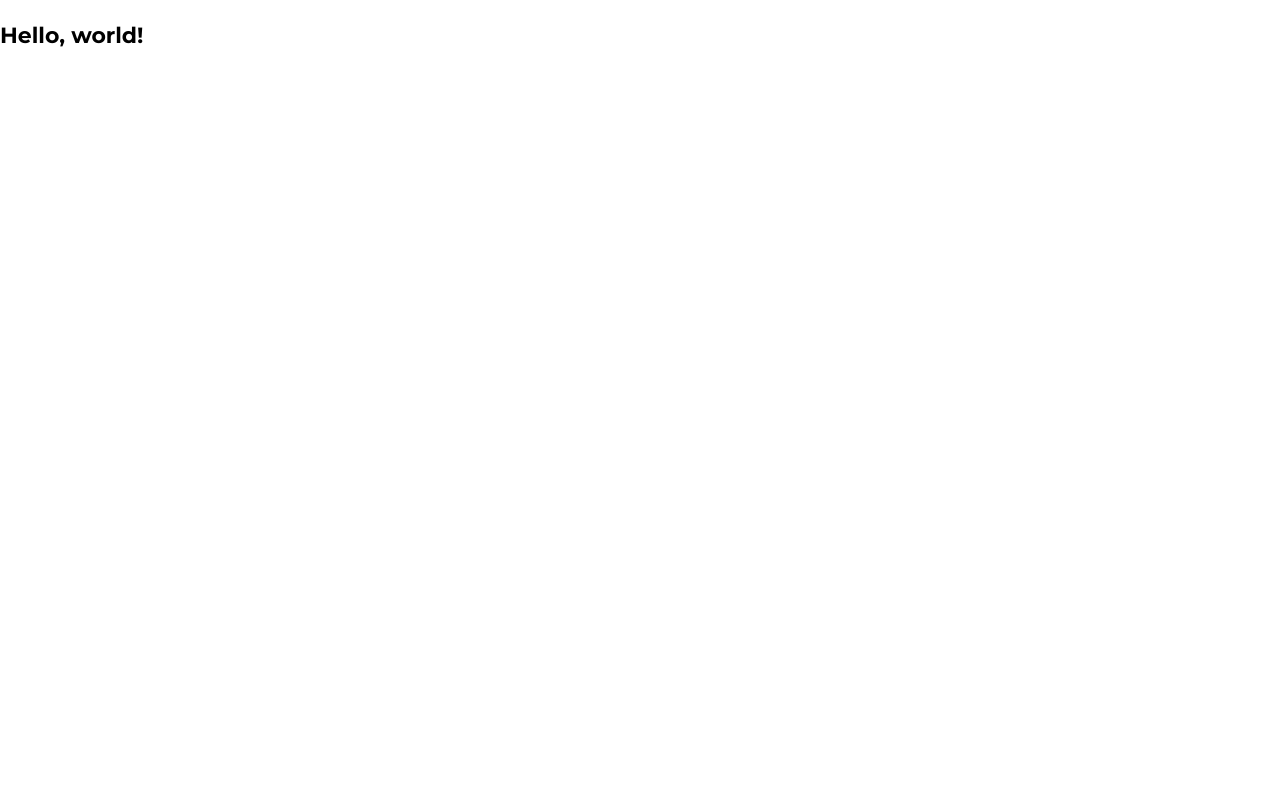
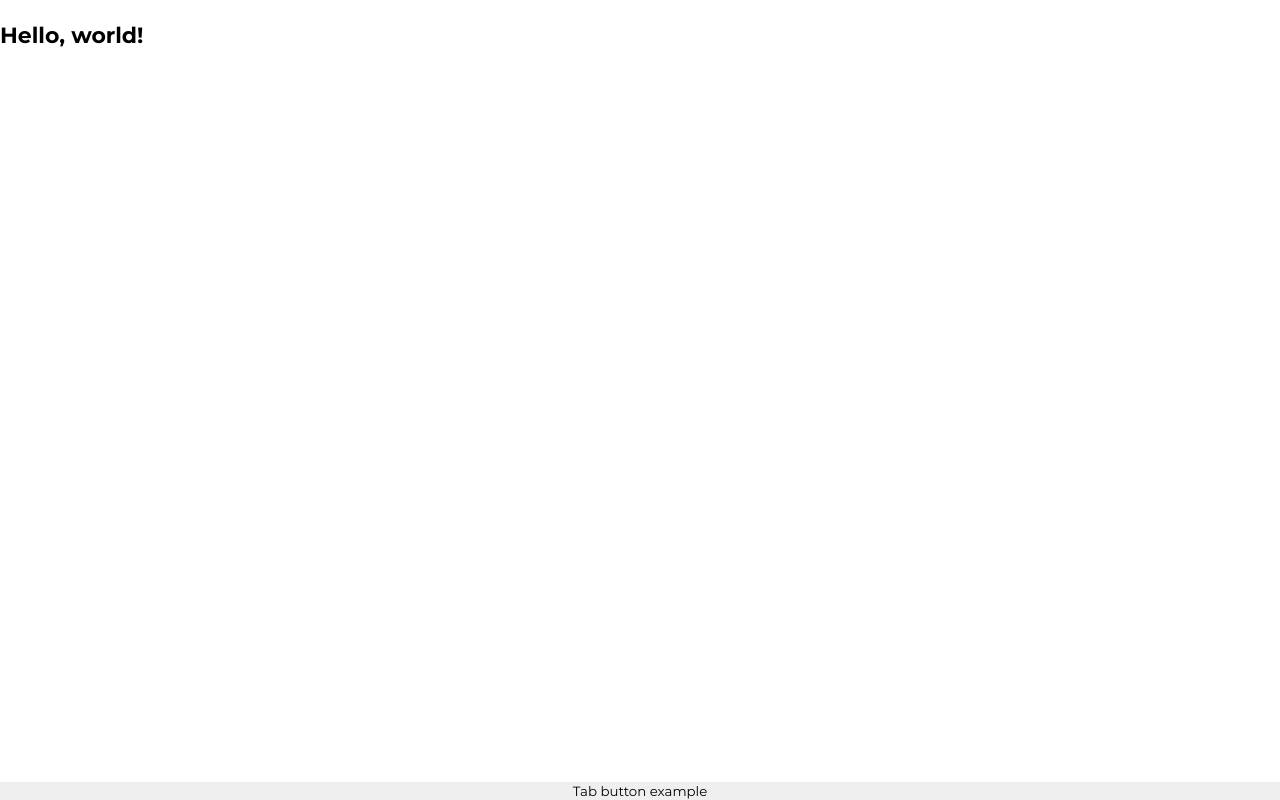
Before and after one commit to 51ned/2023_legacy, a Next.js app: page / in a window 1280 px wide. Built offline with nearby package versions, Linux system fonts and the light colour scheme; no server answers.

Commit message:
experiments with JSX spreaded attrs... and i still hate TSX

```diff
--- a/components/generic/button.tsx
+++ b/components/generic/button.tsx
@@ -1,10 +1,5 @@
 import style from './button.module.css'
 
-
-const RoleEnum = {
-  Button: 'button',
-  Tab: 'tab'
-} as const
 
 const StyleEnum = {
   Accordion: 'accordion',
@@ -15,42 +10,54 @@ const StyleEnum = {
 } as const
 
 type StyleEnum = typeof StyleEnum[keyof typeof StyleEnum]
-type RoleEnum = typeof RoleEnum[keyof typeof RoleEnum]
 
 
 interface ButtonProps {
   buttonId: string,
-  buttonRole: RoleEnum,
   children: React.ReactNode,
   controlledEl: string,
-  handleClick: () => void,
+  // handleClick: () => void,
   isActive: boolean,
-  withStyle: StyleEnum
+  isExpandable?: boolean,
+  withStyle?: StyleEnum
 }
 
 
 export function Button({
   buttonId,
-  buttonRole = RoleEnum.Button,
   children,
   controlledEl,
-  handleClick,
+  // handleClick,
   isActive,
+  isExpandable = true,
   withStyle = StyleEnum.Regular
 }: ButtonProps) {
 
   const buttonStyle = `${withStyle}_style`
 
+  let buttonOpts = {}
+
+  if (withStyle === 'inactive') {
+    buttonOpts['disabled'] = 'disabled'
+  }
+
+  if (withStyle === 'tab') {
+    buttonOpts['aria-selected'] = isActive ? 'true' : 'false'
+  }
+
+  if (isExpandable) {
+    buttonOpts['aria-expanded'] = isActive ? 'true' : 'false'
+  }
+
   return (
     <button
-      aria-expanded={isActive ? 'true' : 'false'}
       aria-controls={controlledEl}
-      aria-selected={isActive ? 'true' : 'false'}
       id={buttonId}
       className={style[buttonStyle]}
-      onClick={handleClick}
-      role={buttonRole}
+      // onClick={handleClick}
+      role={withStyle === 'tab' ? 'tab' : 'button'}
       tabIndex={isActive ? -1 : 0}
+      {...buttonOpts}
     >
       { children }
     </button>
--- a/components/generic/text.tsx
+++ b/components/generic/text.tsx
@@ -24,9 +24,9 @@ interface TextProps {
   bg?: BackgroundEnum,
   children: React.ReactNode,
   color?: ColorEnum,
-  size?: SizeEnum,
-  style?: SizeEnum,
   tag?: keyof JSX.IntrinsicElements,
+  withSize?: SizeEnum,
+  withStyle?: SizeEnum
 }
 
 
@@ -34,13 +34,13 @@ export function Text({
   bg = BackgroundEnum.Light,
   children,
   color = ColorEnum.Primary,
-  size,
-  style = SizeEnum.Regular,
-  tag: Tag = 'p'
+  tag: Tag = 'p',
+  withSize,
+  withStyle = SizeEnum.Regular
 }: TextProps) {
 
   const textColor = `${color}_${bg}_bg`
-  const textStyle = size ? `${size}_font_size` : `${style}_font_style`
+  const textStyle = withSize ? `${withSize}_font_size` : `${withStyle}_font_style`
 
   return (
     <Tag className={`${textColor} ${textStyle}`}>
--- a/pages/index.tsx
+++ b/pages/index.tsx
@@ -4,9 +4,19 @@ import { Button, Text } from '@/components/generic'
 export default function Home() {
   return (
     <>
-      <Text size='subtitle'>
+      <Text withSize='subtitle'>
         Hello, world!
       </Text>
+
+      <Button
+        buttonId='button-id'
+        controlledEl='card-id'
+        isActive={true}
+        isExpandable={false}
+        withStyle='regular'
+      >
+        Tab button example
+      </Button>
     </>
   )
 }
```
